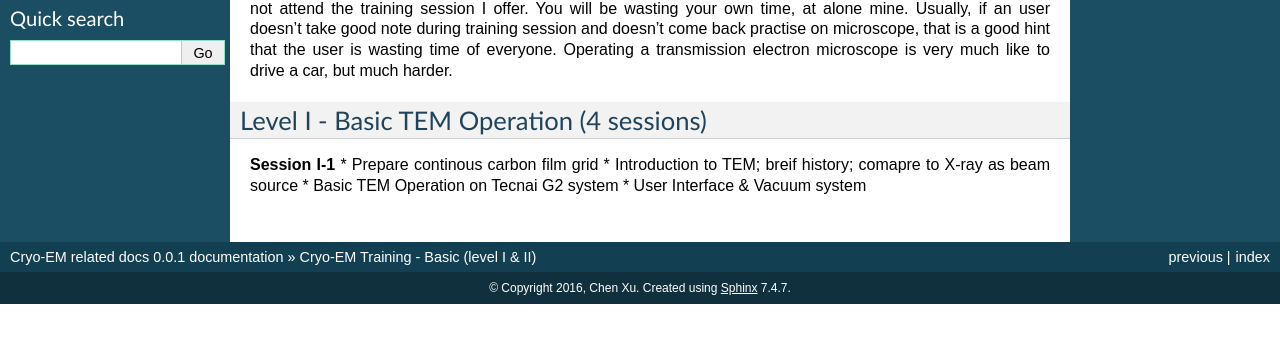
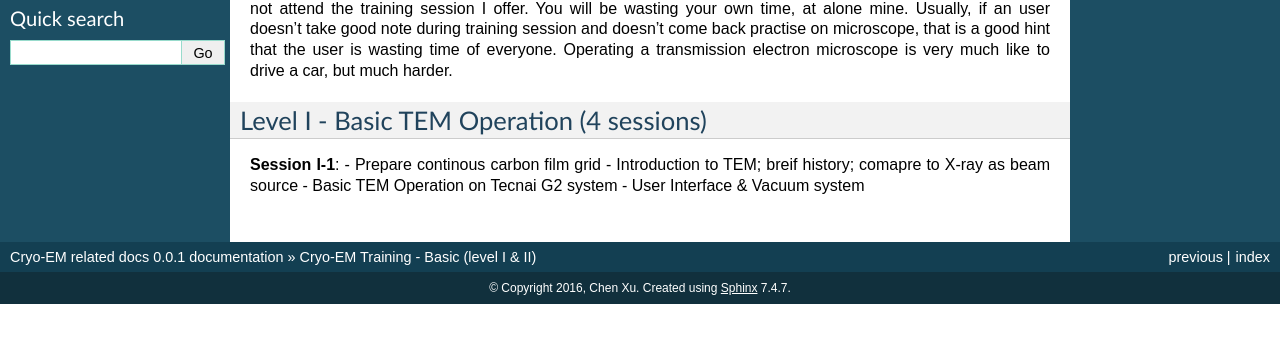
Before and after one commit to xuchen66/sphinx-emdocs, a Sphinx documentation site: the page built from source/cryo-em_training.rst, in a window 1280 px wide. Shown: the part 271-614 px from the top of the page. Built offline with Sphinx 7.4.7, drawn with Linux system fonts in a browser that asks for light colours; pages that are not in the unit, such as notebooks, are missing from menus.

Commit message:
Update cryo-em_training.rst

```diff
--- a/source/cryo-em_training.rst
+++ b/source/cryo-em_training.rst
@@ -9,8 +9,8 @@ Cryo-EM Training - Basic (level I & II)
 Level I - Basic TEM Operation (4 sessions)
 ------------------------------------------
 
-**Session I-1**
-* Prepare continous carbon film grid
-* Introduction to TEM; breif history; comapre to X-ray as beam source
-* Basic TEM Operation on Tecnai G2 system
-* User Interface & Vacuum system
+**Session I-1**:
+- Prepare continous carbon film grid
+- Introduction to TEM; breif history; comapre to X-ray as beam source
+- Basic TEM Operation on Tecnai G2 system
+- User Interface & Vacuum system
```
